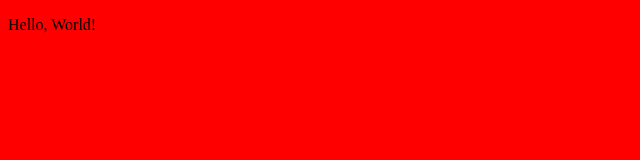
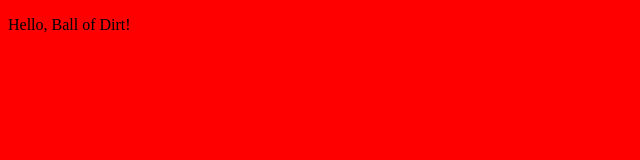
Before and after one commit to DebianFanatic/debianfanatic, a plain HTML site: page index.html in a window 1280 px wide. Shown: the full height of the page, 0-640 px from the left. Drawn offline with Linux system fonts and the light colour scheme.

Commit message:
Update index.html

```diff
--- a/index.html
+++ b/index.html
@@ -14,7 +14,7 @@
 </head>
 
 <body>
-  <p>Hello, World!</p>
+  <p>Hello, Ball of Dirt!</p>
 </body>
 
 </html>
```
